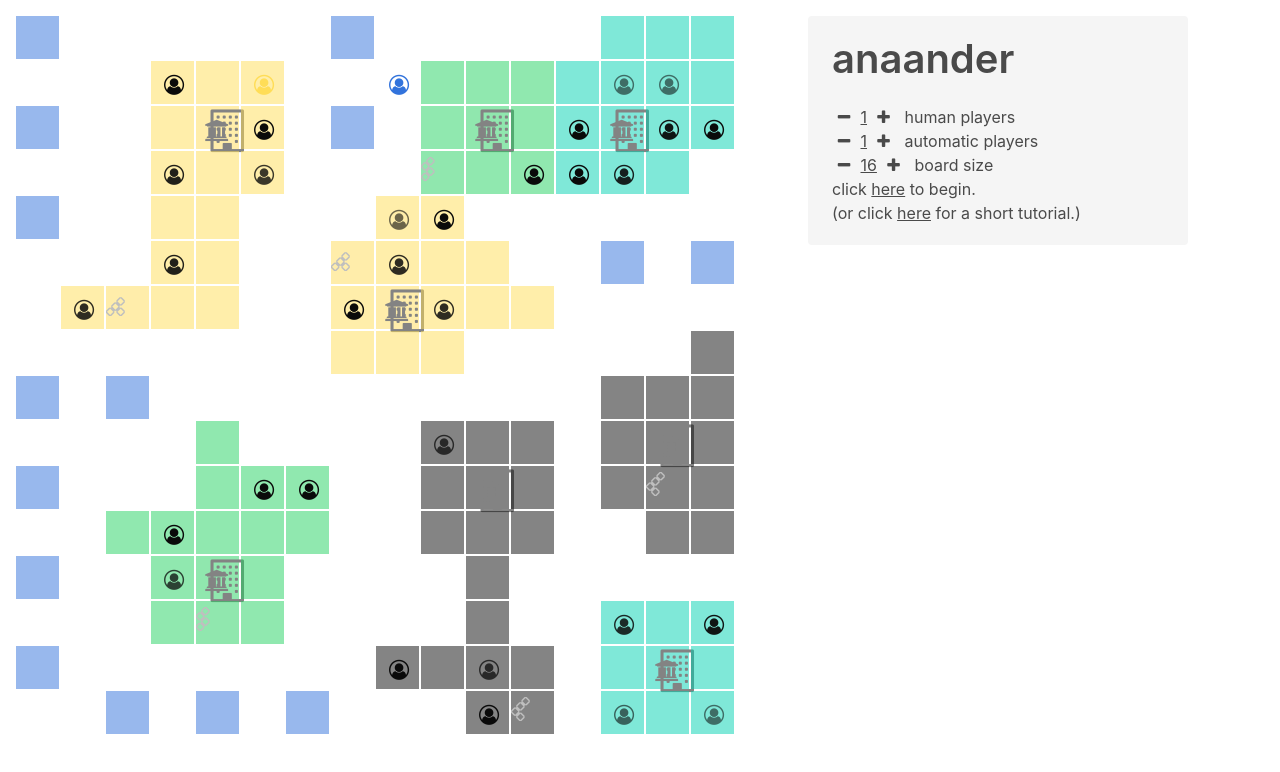
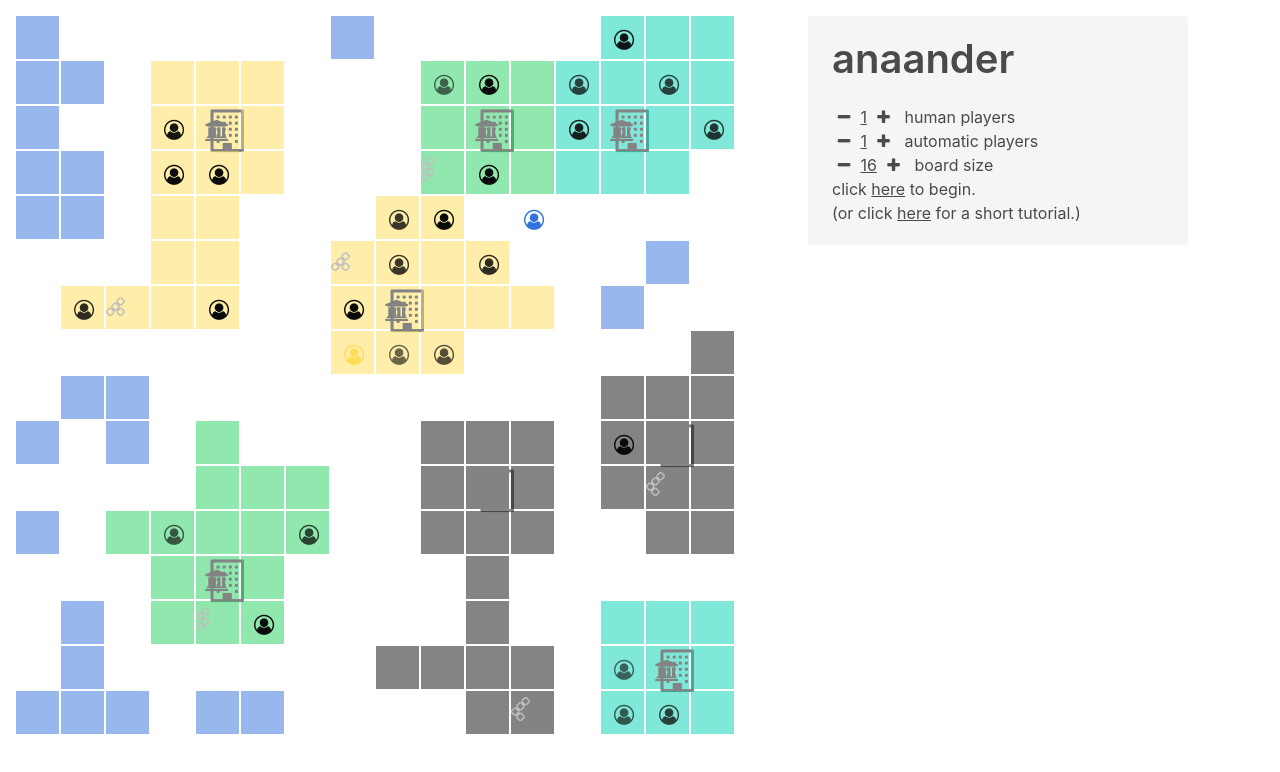
Before and after one commit to hervan/anaander, a React app: page / in a window 1280 px wide. Shown: the top 772 px of the page. Built offline with nearby package versions, Linux system fonts and the light colour scheme.

Commit message:
fine tuning #33, just a little more

```diff
--- a/src/Game.ts
+++ b/src/Game.ts
@@ -1193,9 +1193,12 @@ export function setup(playerCount: number = 0, boardSize: number = 16): Game {
             const terrain = terrains[positionToIndex(position, boardSize)] ?
                 terrains[positionToIndex(position, boardSize)] :
                 {
-                    geography: neighbours(position, boardSize).every((pos) =>
-                            !terrains[positionToIndex(pos, boardSize)]
-                            || terrains[positionToIndex(pos, boardSize)].geography !== Geography.sea) ?
+                    geography: Math.random() < 0.5
+                        && neighbours(position, boardSize)
+                        .filter((pos) =>
+                            terrains[positionToIndex(pos, boardSize)] !== undefined
+                            && terrains[positionToIndex(pos, boardSize)].geography === Geography.sea)
+                        .length < 4 ?
                         Geography.sea :
                         Geography.desert,
                     item: false,
```
